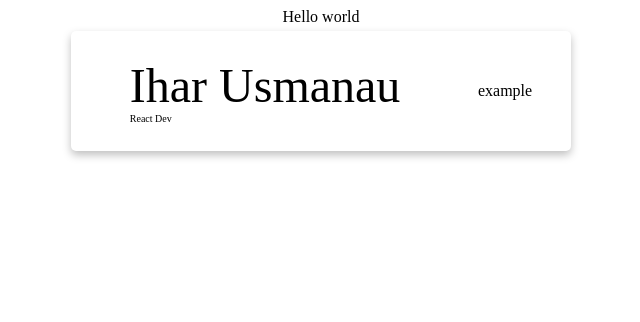
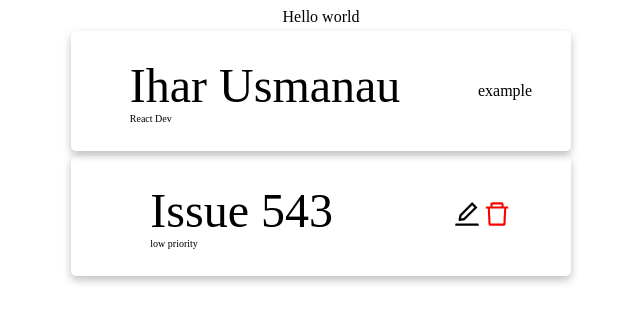
Before and after one commit to blohamen/pointing-poker, a React (Create React App) app in the folder client/: page / in a window 1280 px wide. Shown: the top 322 px of the page, without its empty margins (319-959 px from the left). Built offline with nearby package versions, Linux system fonts and the light colour scheme; no server answers.

Commit message:
feat: implement issue card

```diff
--- a/client/src/App.js
+++ b/client/src/App.js
@@ -1,5 +1,6 @@
 import { useEffect } from "react"
 import Card from './components/card/card';
+import IssueCard from './components/issue-card/issue-card';
 
 import "./App.sass"
 
@@ -27,6 +28,10 @@ function App() {
           subtitle="React Dev"
           right={<Example />}
         />
+        <IssueCard
+          title="Issue 543"
+          subtitle="low priority"
+      />
       </main>
     </div>
   )
--- /dev/null
+++ b/client/src/components/issue-card/issue-card.js
@@ -0,0 +1,48 @@
+import PropTypes from 'prop-types';
+
+import { IconContext } from 'react-icons/lib';
+import { AiOutlineDelete, AiOutlineEdit } from 'react-icons/ai';
+
+import Card from '../card/card'
+
+import './issue-card.sass'
+
+const Edit = () => <div className="edit"><AiOutlineEdit size={30}/></div>
+
+const Delete = () =>
+    <div className="delete">
+      <IconContext.Provider
+        value={{ color: 'red', size: '30px' }}
+      >
+        <div>
+          <AiOutlineDelete />
+        </div>
+      </IconContext.Provider>
+    </div>
+
+
+const PropertyCard = () =>
+    <div className="property">
+      <Edit />
+      <Delete />
+    </div>
+
+const IssueCard = (props) => {
+  const { title, subtitle } = props
+
+  return (
+    <div>
+      <Card
+        title={title}
+        subtitle={subtitle}
+        right={<PropertyCard />} />
+    </div>
+  )
+}
+
+IssueCard.propTypes = {
+  title: PropTypes.string.isRequired,
+  subtitle: PropTypes.string.isRequired
+}
+
+export default IssueCard
--- /dev/null
+++ b/client/src/components/issue-card/issue-card.sass
@@ -0,0 +1,4 @@
+.property
+  display: flex
+.edit .delete
+  padding: 5px
```
